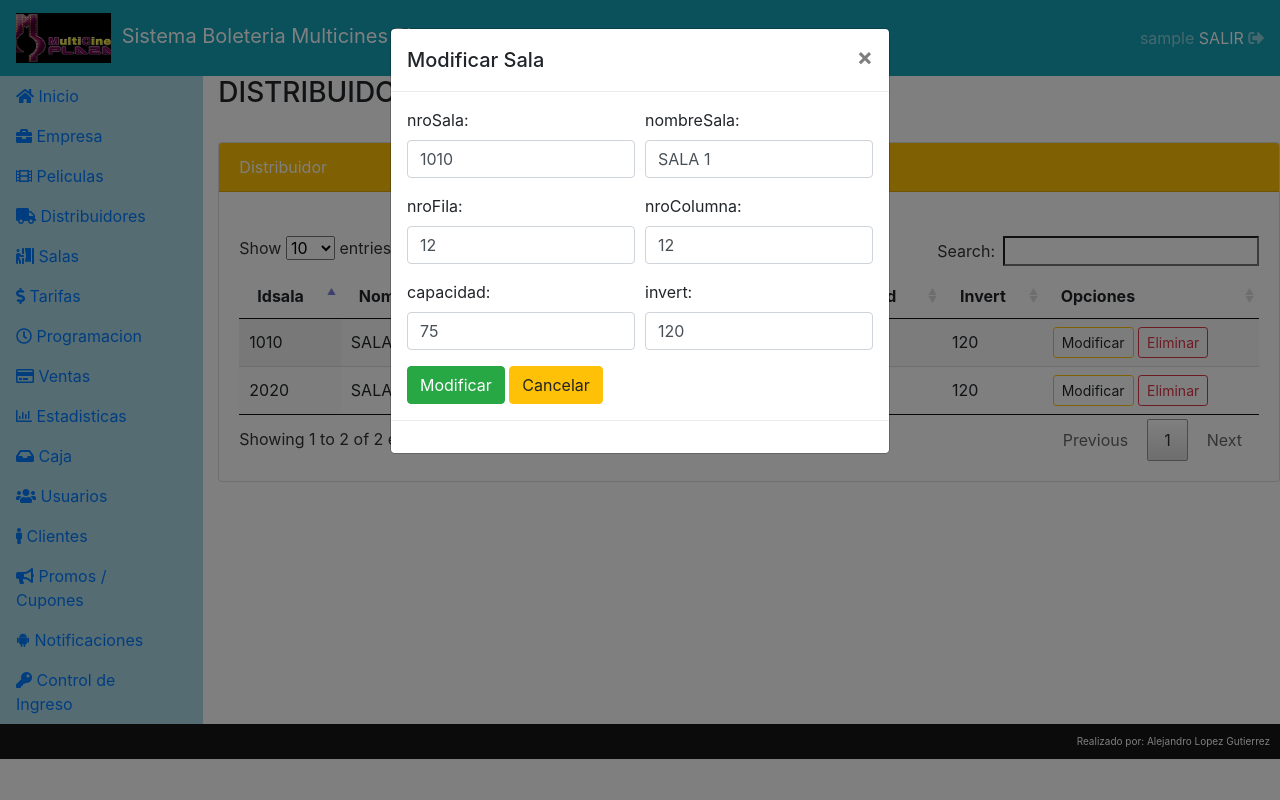
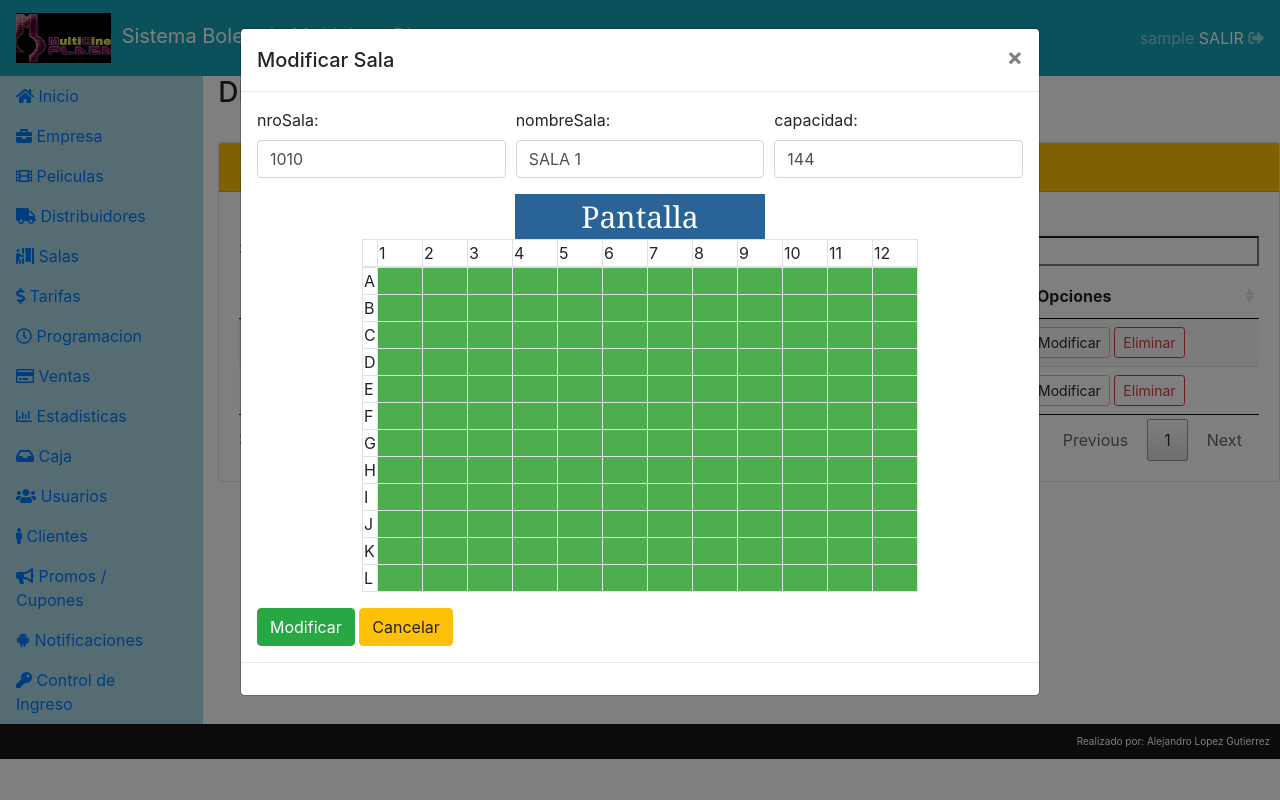
Before and after one commit to adimerpaul/boleteria, a CodeIgniter app: page /Boleteria/SalaCtrl/Salaver in a window 1280 px wide, after a click on "Modificar". Run offline with CodeIgniter, Linux system fonts and the light colour scheme; the visitor is signed in with stand-in values (Sample User, id 1); data comes from the database, SQL or seed files in the repository; some libraries are stand-ins or nearby versions.

Commit message:
Terminado create sala

```diff
--- a/application/controllers/SalaCtrl.php
+++ b/application/controllers/SalaCtrl.php
@@ -47,7 +47,8 @@ class SalaCtrl extends CI_Controller {
     public function store()
     {
         $this->sala_model->store();
-        $this->index();
+        header("Location: ".base_url()."SalaCtrl");
+       // echo $_POST['B1'];
     }
 
     public function datos(){
--- a/application/models/sala_model.php
+++ b/application/models/sala_model.php
@@ -11,17 +11,29 @@ class sala_model extends CI_Model {
 
     public function store()
     {
-
         $sala= [
             'nroSala'=> $this->input->post('nroSala'),
             'nombreSala'=> $this->input->post('nombreSala'),
             'nroFila'=> $this->input->post('nroFila'),
             'nroColumna'=> $this->input->post('nroColumna'),
-            'capacidad'=> $this->input->post('capacidad'),
-            'invert'=> $this->input->post('invert')
-
+            'capacidad'=> $this->input->post('capacidad')
         ];
-        return $this->db->insert("sala",$sala);
+        $this->db->insert("sala",$sala);
+        $idsala=$this->db->insert_id();
+        $fila=$_POST['nroFila'];
+        $columna=$_POST['nroColumna'];
+        $letra = array("A", "B", "C", "D", "B", "C", "D", "E", "F", "G", "H", "I", "J", "K", "L", "M", "N", "O", "P", "Q", "R", "S", "T", "U", "V", "W", "X", "Y", "Z");
+        for ($i=1;$i<=$fila;$i++){
+            for ($j=1;$j<=$columna;$j++){
+                //echo $letra[$i-1]." ".$j."<br>";
+                if (isset($_POST[$letra[$i-1].$j])){
+                    //echo $_POST[$letra[$i-1].$j]." ".$letra[$i-1]." ".$j."<br>";
+                    $this->db->query("INSERT INTO asiento(fila,columna,letra,activo,idSala) VALUES('$i','$j','".$letra[$i-1]."','INACTIVO','$idsala')");
+                }else{
+                    $this->db->query("INSERT INTO asiento(fila,columna,letra,activo,idSala) VALUES('$i','$j','".$letra[$i-1]."','ACTIVO','$idsala')");
+                }
+            }
+        }
     }
     public function update(){
         $sala= [
--- a/application/views/salaver.php
+++ b/application/views/salaver.php
@@ -1,3 +1,26 @@
+<style>
+    .pantalla{
+        width: 250px;
+        background: #2a6496;
+        font-size: 30px;
+        font-family: Cambria;
+        color: white;
+    }
+    .libre{
+        width: 45px;
+        background: #4cae4c;
+    }
+    .ocupado{
+        width: 45px;
+        background: #5a6268;
+    }
+    .disabledContent
+    {
+        cursor: not-allowed;
+        background-color: rgb(229, 229, 229) !important;
+    }
+
+</style>
 <div class="col-sm-11 col-md-10">
     <h3>DISTRIBUIDORES</h3>
     <br>
@@ -14,7 +37,6 @@
                     <th>Nro Fila</th>
                     <th>Nro Columna</th>
                     <th>Capacidad</th>
-                    <th>Invert</th>
                     <th>Opciones</th>
                 </tr>
                 </thead>
@@ -27,7 +49,6 @@
                         <td><?php echo $row['nroFila']; ?></td>
                         <td><?php echo $row['nroColumna']; ?></td>
                         <td><?php echo $row['capacidad']; ?></td>
-                        <td><?php echo $row['invert']; ?></td>
 
                         <td>
                             <a class="btn btn-outline-warning  btn-sm" data-toggle="modal" data-target="#exampleModal" data-idsala="<?php echo $row['idSala']?>"> Modificar</a>
@@ -53,8 +74,8 @@
     </div>
 </div>
 
-<div class="modal fade" id="exampleModal" tabindex="-1" role="dialog" aria-labelledby="exampleModalLabel" aria-hidden="true">
-    <div class="modal-dialog" role="document">
+<div class="modal fade bd-example-modal-lg" id="exampleModal" tabindex="-1" role="dialog" aria-labelledby="exampleModalLabel" aria-hidden="true">
+    <div class="modal-dialog modal-lg" role="document">
         <div class="modal-content">
             <div class="modal-header">
                 <h5 class="modal-title" id="exampleModalLabel">Modificar Sala</h5>
@@ -65,40 +86,40 @@
             <div class="modal-body">
                 <form method="POST" action="<?php echo base_url();?>SalaCtrl/update" >
                     <div class="form-row">
-                        <div class="form-group col-md-6">
+                        <div class="form-group col-md-4">
                             <label for="nroSala">nroSala:</label>
                             <input type="text" id="idSala" name="idSala" hidden>
                             <input type="number" class="form-control" id="nroSala" name="nroSala" required>
                         </div>
-                        <div class="form-group col-md-6">
+                        <div class="form-group col-md-4">
                             <label for="nombreSala">nombreSala:</label>
                             <input type="text" class="form-control" id="nombreSala" name="nombreSala" required>
                         </div>
-                    </div>
-                    <div class="form-row">
-                        <div class="form-group col-md-6">
-                            <label for="nroFila">nroFila:</label>
-                            <input type="number" class="form-control" id="nroFila" name="nroFila" required>
-                        </div>
-
-                        <div class="form-group col-md-6">
-                            <label for="nroColumna">nroColumna:</label>
-                            <input type="number" class="form-control" id="nroColumna" name="nroColumna" required>
+                        <div class="form-group col-md-4">
+                            <label for="capacidad">capacidad:</label>
+                            <input type="number" class="form-control" id="capacidad" name="capacidad" required>
                         </div>
                     </div>
                     <div class="form-row">
-                        <div class="form-group col-md-6">
-                            <label for="capacidad">capacidad:</label>
-                            <input type="number" class="form-control" id="capacidad" name="capacidad" required>
-                        </div>
+                        <div class="form-group col-md-12" style="width: 100%;justify-content: center">
+                            <center>
+                                <div class="pantalla">Pantalla</div>
+                                <table id="tabla" class="table-bordered">
 
-                        <div class="form-group col-md-6">
-                            <label for="invert">invert:</label>
-                            <input type="text" class="form-control" id="invert" name="invert" required>
+                                    <thead id="head">
+                                    </thead>
+                                    <tbody id="body">
+
+                                    </tbody>
+                                </table>
+                                <div id="habilitados" hidden >
+
+                                </div>
+                            </center>
                         </div>
                     </div>
                     <input type="submit" class="btn btn-success" value="Modificar">
-                    <a type="button" class="btn btn-warning" href="<?php echo base_url();?>SalaCtrl/salaver">Cancelar</a>
+                    <button type="button" class="btn btn-warning" data-dismiss="modal">Cancelar</button>
                 </form>
             </div>
             <div class="modal-footer">
--- a/assets/js/sala.js
+++ b/assets/js/sala.js
@@ -1,3 +1,4 @@
+var capacidad=0;
 
 $('#exampleModal').on('show.bs.modal', function (event) {
     var button = $(event.relatedTarget) // Button that triggered the modal
@@ -15,16 +16,63 @@ $('#exampleModal').on('show.bs.modal', function (event) {
             //$("#resultado").html("Procesando, espere por favor...");
         },
         success:  function (response) {
-            console.log(response);
+            //console.log(response);
             var datos=JSON.parse(response);
             $('#idSala').prop('value',datos.idSala);
             $('#nombreSala').prop('value',datos.nombreSala);
             $('#nroSala').prop('value',datos.nroSala);
-            $('#nroColumna').prop('value',datos.nroColumna);
-            $('#nroFila').prop('value',datos.nroFila);
+           // $('#nroColumna').prop('value',datos.nroColumna);
+            //$('#nroFila').prop('value',datos.nroFila);
             $('#capacidad').prop('value',datos.capacidad);
-            $('#invert').prop('value',datos.invert);
+           // $('#invert').prop('value',datos.invert);
+            var fila=(datos.nroFila);
+            var columna=(datos.nroColumna);
+            cambio(fila,columna);
+            console.log('asd');
         }
     });
 
 })
+
+function cambio(fila,columna) {
+    var t="";
+    var h="<td></td>";
+    var c="";
+    var L=['A','B','C','D','E','F','G','H','I','J','K','L','M','N','O','P','Q','R','S','T','U','V','W','X','Y','Z']
+    for (var i=1;i<=columna;i++) {
+        h=h+"<td class='numero'>"+i+"</td>";
+    }
+    for (var i=0;i<fila;i++) {
+        c="";
+        for (var j=1;j<=columna;j++) {
+            c=c+"<td data-numero='"+j+"' data-estado='1' class='lugar libre'> </td>";
+        }
+        t=t+"<tr><td class='letra'>"+L[i]+"</td>"+c+"</tr>";
+    }
+    $('#body').html(t);
+    $('#head').html(h);
+    capacidad=fila*columna;
+    $('#capacidad').prop('value',capacidad);
+
+    $('.lugar').click(function () {
+        var letra = "";
+        $(this).parents("tr").find(".letra").each(function() {
+            letra = $(this).html();
+        });
+        var numero=$(this).data("numero");
+        //console.log($(this).data("estado") );
+        $(this).removeClass('libre');
+        $(this).addClass('ocupado');
+        $(this).add('disable',true);
+        if ($(this).data("estado")=="1"){
+            capacidad=capacidad-1;
+            $('#capacidad').prop('value',capacidad);
+            $(this).attr('data-estado',"0");
+            //console.log(numero);
+            aumentar(letra,numero);
+        }
+    });
+}
+function aumentar(letra,numero){
+    $('#habilitados').append("<input name='"+letra+numero+"' value='INACTIVO' />");
+}
```
Also changed, not shown: application/views/salareg.php (+15 -14 lines), assets/js/salareg.js (+23 -7 lines).
